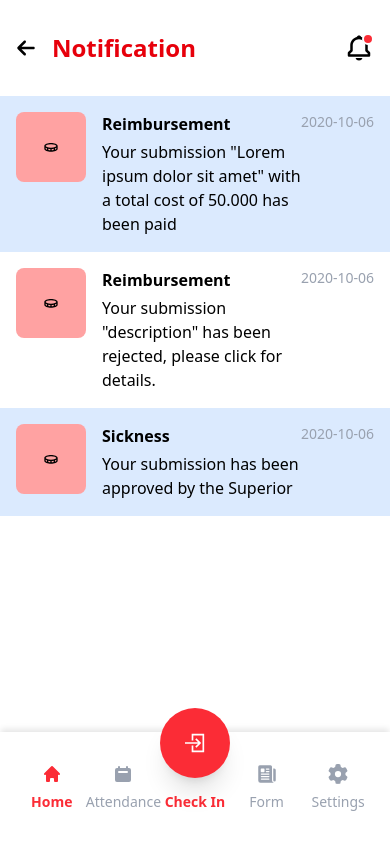
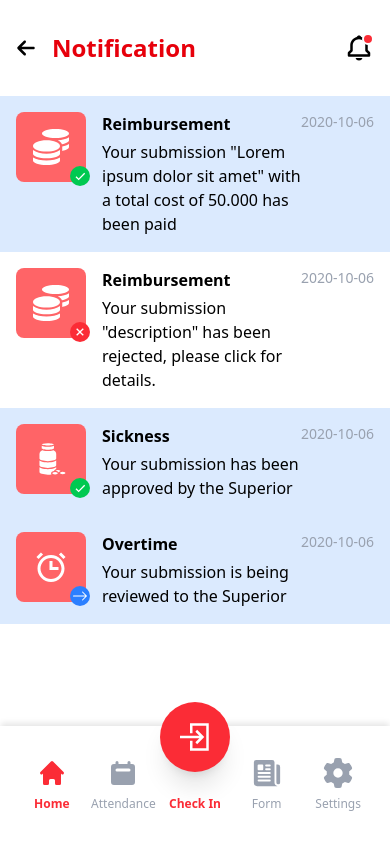
Before and after one commit to adrianrivald/pcs-test-adrian, a React (Vite) app: page / in a window 390 px wide. Both pictures are taken after a click on the icon 359 px from the left and 48 px from the top of the page. Built offline with nearby package versions, Linux system fonts and the light colour scheme.

Commit message:
fix notif and many

```diff
--- a/src/components/layout/menubar.tsx
+++ b/src/components/layout/menubar.tsx
@@ -24,7 +24,7 @@ const Menubar = () => {
         <HiHome
           className={`${
             location.pathname === "/" ? "text-red-500" : "text-gray-400"
-          } text-xl md:text-4xl`}
+          } text-3xl md:text-4xl`}
         />
       ),
     },
@@ -37,7 +37,7 @@ const Menubar = () => {
             location.pathname === "/attendance"
               ? "text-red-500"
               : "text-gray-400"
-          } text-xl md:text-4xl`}
+          } text-3xl md:text-4xl`}
         />
       ),
     },
@@ -52,11 +52,11 @@ const Menubar = () => {
       icon: (
         <div className="transition-all absolute shadow-xl -top-6 md:-top-16 w-[70px] md:w-[120px] h-[70px] md:h-[120px] bg-red-500 p-4 flex justify-center items-center rounded-full">
           {checkInTime === "" ? (
-            <GrLogin className="text-white text-xl md:text-4xl" />
+            <GrLogin className="text-white text-3xl md:text-4xl" />
           ) : checkOutTime === "" ? (
-            <GrLogout className="text-white text-xl md:text-4xl" />
+            <GrLogout className="text-white text-3xl md:text-4xl" />
           ) : (
-            <GiClockwiseRotation className="text-white text-xl md:text-4xl" />
+            <GiClockwiseRotation className="text-white text-3xl md:text-4xl" />
           )}
         </div>
       ),
@@ -70,7 +70,7 @@ const Menubar = () => {
             location.pathname === "/attendance"
               ? "text-red-500"
               : "text-gray-400"
-          } text-xl md:text-4xl`}
+          } text-3xl md:text-4xl`}
         />
       ),
     },
@@ -83,7 +83,7 @@ const Menubar = () => {
             location.pathname === "/attendance"
               ? "text-red-500"
               : "text-gray-400"
-          } text-xl md:text-4xl`}
+          } text-3xl md:text-4xl`}
         />
       ),
     },
@@ -123,7 +123,7 @@ const Menubar = () => {
         >
           {menu.icon}
           <span
-            className={`text-sm md:text-xl ${
+            className={`text-xs md:text-xl ${
               location.pathname === menu.path || menu.path === "/toggle-time"
                 ? "font-bold text-red-500"
                 : "font-normal text-gray-400"
--- a/src/components/sections/notification.tsx
+++ b/src/components/sections/notification.tsx
@@ -1,8 +1,11 @@
-import { BiCoin } from "react-icons/bi";
+import { BiAlarm, BiCheck, BiQuestionMark, BiX } from "react-icons/bi";
 import {
   useNotificationStore,
   type NotificationData,
 } from "../../store/useNotification";
+import { GiMedicinePills } from "react-icons/gi";
+import { BsArrowRight } from "react-icons/bs";
+import { FaCoins } from "react-icons/fa";
 
 const Notification = () => {
   const { notifications, setNotifications } = useNotificationStore();
@@ -21,6 +24,42 @@ const Notification = () => {
     setNotifications(updated);
   };
 
+  const renderNotifIcon = (notifType: string) => {
+    switch (notifType) {
+      case "Reimbursement":
+        return <FaCoins className="text-white text-4xl" />;
+      case "Sickness":
+        return <GiMedicinePills className="text-white text-4xl" />;
+      case "Overtime":
+        return <BiAlarm className="text-white text-4xl" />;
+      default:
+        return <BiQuestionMark className="text-white text-4xl" />;
+    }
+  };
+
+  const renderStatusIcon = (statusType: string) => {
+    switch (statusType) {
+      case "success":
+        return (
+          <div className="bg-green-500 absolute -bottom-1 -right-1 rounded-full text-white p-[2px]">
+            <BiCheck />
+          </div>
+        );
+      case "failed":
+        return (
+          <div className="bg-red-500 absolute -bottom-1 -right-1 rounded-full text-white p-[2px]">
+            <BiX />
+          </div>
+        );
+      case "pending":
+        return (
+          <div className="bg-blue-500 absolute -bottom-1 -right-1 rounded-full text-white p-[2px]">
+            <BsArrowRight />
+          </div>
+        );
+    }
+  };
+
   return (
     <div>
       {notifications?.map((notification) => (
@@ -32,8 +71,9 @@ const Notification = () => {
         >
           <div className="flex gap-4">
             {/* Notif icon */}
-            <div className="w-[70px] h-[70px] flex-none rounded-lg p-1 flex justify-center items-center bg-red-300">
-              <BiCoin />
+            <div className="relative w-[70px] h-[70px] flex-none rounded-lg p-1 flex justify-center items-center bg-red-400">
+              {renderNotifIcon(notification.type)}
+              {renderStatusIcon(notification.status)}
             </div>
             {/* Notif desc */}
             <div className="flex flex-col gap-1">
--- a/src/constants/notification.ts
+++ b/src/constants/notification.ts
@@ -1,23 +1,36 @@
-export const notificationsData = [
+import type { NotificationData } from "../store/useNotification";
+
+export const notificationsData : NotificationData[] = [
     {
         id: 1,
         type: "Reimbursement",
         description: `Your submission "Lorem ipsum dolor sit amet" with a total cost of 50.000 has been paid`,
         isOpened: false,
-        timeStamp: "2020-10-06"
+        timeStamp: "2020-10-06",
+        status: "success"
     },
     {
         id: 2,
         type: "Reimbursement",
         description: `Your submission "description" has been rejected, please click for details.`,
         isOpened: true,
-        timeStamp: "2020-10-06"
+        timeStamp: "2020-10-06",
+        status: "failed"
     },
     {
         id: 3,
         type: "Sickness",
         description: `Your submission has been approved by the Superior`,
         isOpened: false,
-        timeStamp: "2020-10-06"
+        timeStamp: "2020-10-06",
+        status: "success"
+    },
+    {
+        id: 4,
+        type: "Overtime",
+        description: `Your submission is being reviewed to the Superior`,
+        isOpened: false,
+        timeStamp: "2020-10-06",
+        status: "pending"
     }
 ]
--- a/src/pages/home/index.tsx
+++ b/src/pages/home/index.tsx
@@ -76,9 +76,9 @@ export default function HomePage() {
       <div className="mt-4 mb-8 px-4 md:px-8">
         <h2 className="text-lg font-bold">Online</h2>
 
-        <div className="bg-white shadow-xl rounded-2xl p-4 flex items-start justify-center mt-4">
+        <div className="bg-white shadow-xl rounded-2xl py-8 px-4 flex items-start justify-center mt-4">
           {onlinePersons.map((person, index) => (
-            <div className="flex flex-col gap-1 justify-center items-center -ml-4">
+            <div className=" flex flex-col gap-1 justify-center items-center -ml-4">
               <img
                 src={`https://avatar.iran.liara.run/public/${index + 1}`}
                 className="w-[75px] h-[75px] rounded-full border border-white border-3"
@@ -86,7 +86,7 @@ export default function HomePage() {
               <span className="font-bold text-sm md:text-lg">
                 {person.firstName}
               </span>
-              <span className="text-sm">{person.lastName}</span>
+              <span className="text-xs">{person.lastName}</span>
             </div>
           ))}
           <div className="flex flex-col gap-1 justify-center items-center -ml-4">
--- a/src/routes/sections.tsx
+++ b/src/routes/sections.tsx
@@ -11,15 +11,57 @@ export const HomePage = lazy(() => import("../pages/home"));
 // ----------------------------------------------------------------------
 
 const renderFallback = (
-  <div className="flex items-center justify-center flex-1 min-h-screen">
-    <div className="w-full max-w-sm">
-      <div className="w-full h-2 bg-gray-200 rounded">
-        <div
-          className="h-2 bg-black animate-pulse rounded"
-          style={{ width: "50%" }}
-        ></div>
-      </div>
-    </div>
+  <div className="w-[80px] h-[80px] justify-center flex max-w-[768px] mx-auto items-center h-screen">
+    <svg xmlns="http://www.w3.org/2000/svg" viewBox="0 0 200 200">
+      <radialGradient
+        id="a10"
+        cx=".66"
+        fx=".66"
+        cy=".3125"
+        fy=".3125"
+        gradientTransform="scale(1.5)"
+      >
+        <stop offset="0" stop-color="#FF156D"></stop>
+        <stop offset=".3" stop-color="#FF156D" stop-opacity=".9"></stop>
+        <stop offset=".6" stop-color="#FF156D" stop-opacity=".6"></stop>
+        <stop offset=".8" stop-color="#FF156D" stop-opacity=".3"></stop>
+        <stop offset="1" stop-color="#FF156D" stop-opacity="0"></stop>
+      </radialGradient>
+      <circle
+        transform-origin="center"
+        fill="none"
+        stroke="url(#a10)"
+        stroke-width="15"
+        stroke-linecap="round"
+        stroke-dasharray="200 1000"
+        stroke-dashoffset="0"
+        cx="100"
+        cy="100"
+        r="70"
+      >
+        <animateTransform
+          type="rotate"
+          attributeName="transform"
+          calcMode="spline"
+          dur="1.5"
+          values="360;0"
+          keyTimes="0;1"
+          keySplines="0 0 1 1"
+          repeatCount="indefinite"
+        ></animateTransform>
+      </circle>
+      <circle
+        transform-origin="center"
+        fill="none"
+        opacity=".2"
+        stroke="#FF156D"
+        stroke-width="15"
+        stroke-linecap="round"
+        cx="100"
+        cy="100"
+        r="70"
+      ></circle>
+    </svg>
   </div>
 );
 
--- a/src/store/useNotification.ts
+++ b/src/store/useNotification.ts
@@ -8,6 +8,7 @@ export interface NotificationData  {
     description: string;
     isOpened: boolean;
     timeStamp: string;
+    status: "success" | "failed" | "pending"
 }
 
 interface IRegistrationFormStore {
```
